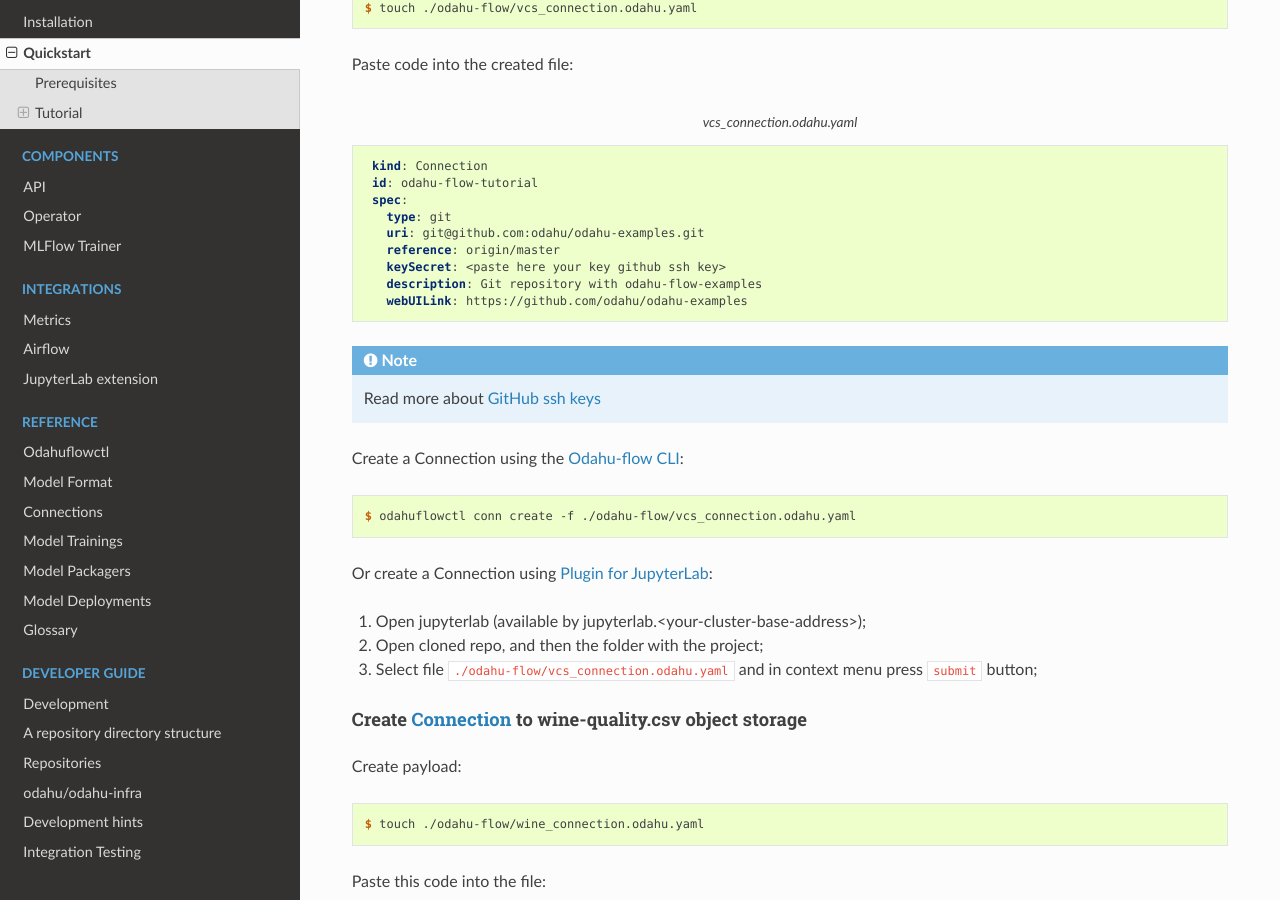
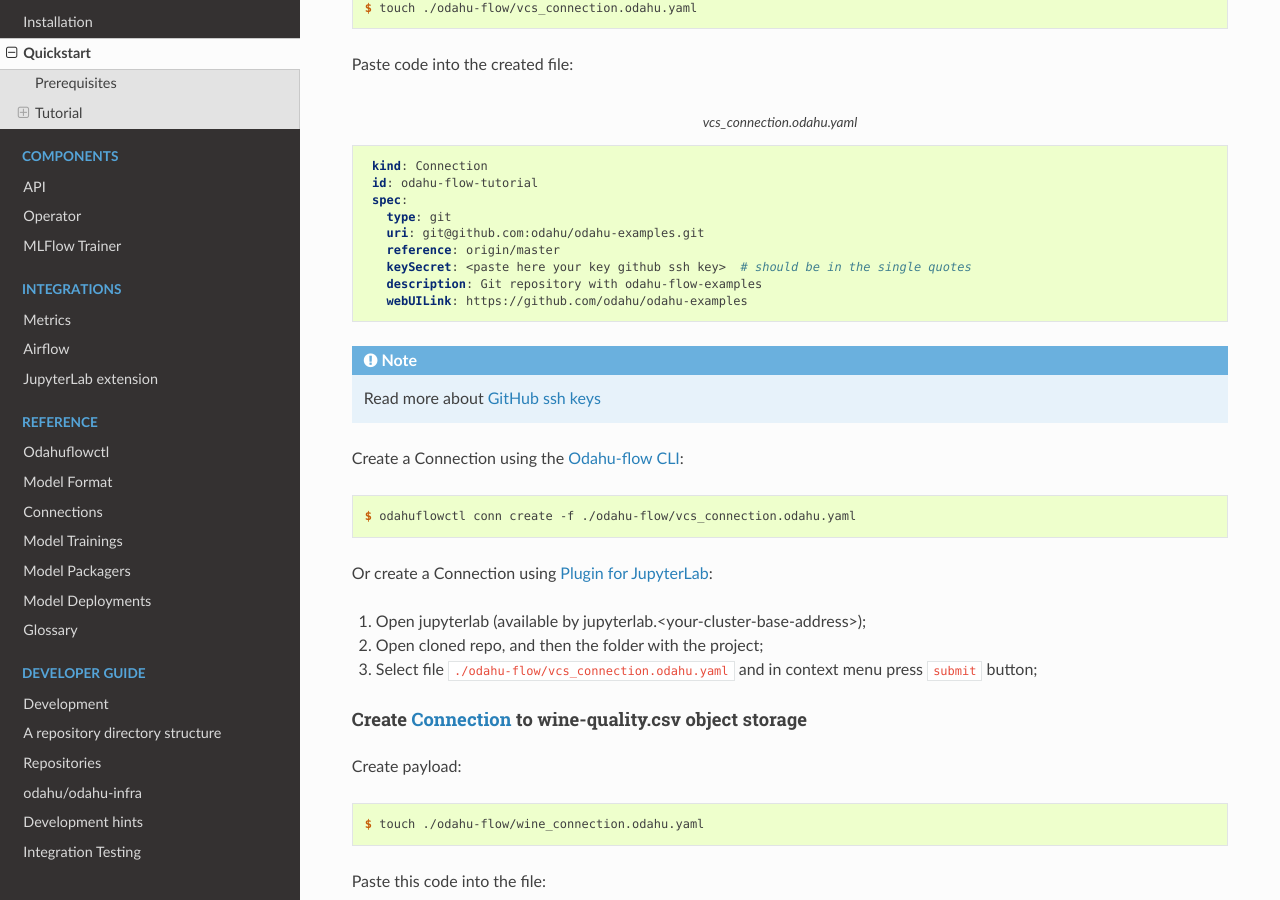
Before and after one commit to odahu/odahu-docs, a Sphinx documentation site: the page built from source/tutorials_wine.rst, in a window 1280 px wide and 900 px high, scrolled down 4959 px. Built offline with Sphinx 7.4.7 and the Read the Docs theme 2.0.0, drawn with Linux system fonts in a browser that asks for light colours; formulas are drawn with MathJax 3.

Commit message:
a minor alteration to Tutorial wine

```diff
--- a/source/tutorials_wine.rst
+++ b/source/tutorials_wine.rst
@@ -284,7 +284,7 @@
       type: git
       uri: git@github.com:odahu/odahu-examples.git
       reference: origin/master
-      keySecret: <paste here your key github ssh key>
+      keySecret: <paste here your key github ssh key>  # should be in the single quotes
       description: Git repository with odahu-flow-examples
       webUILink: https://github.com/odahu/odahu-examples
 
```
